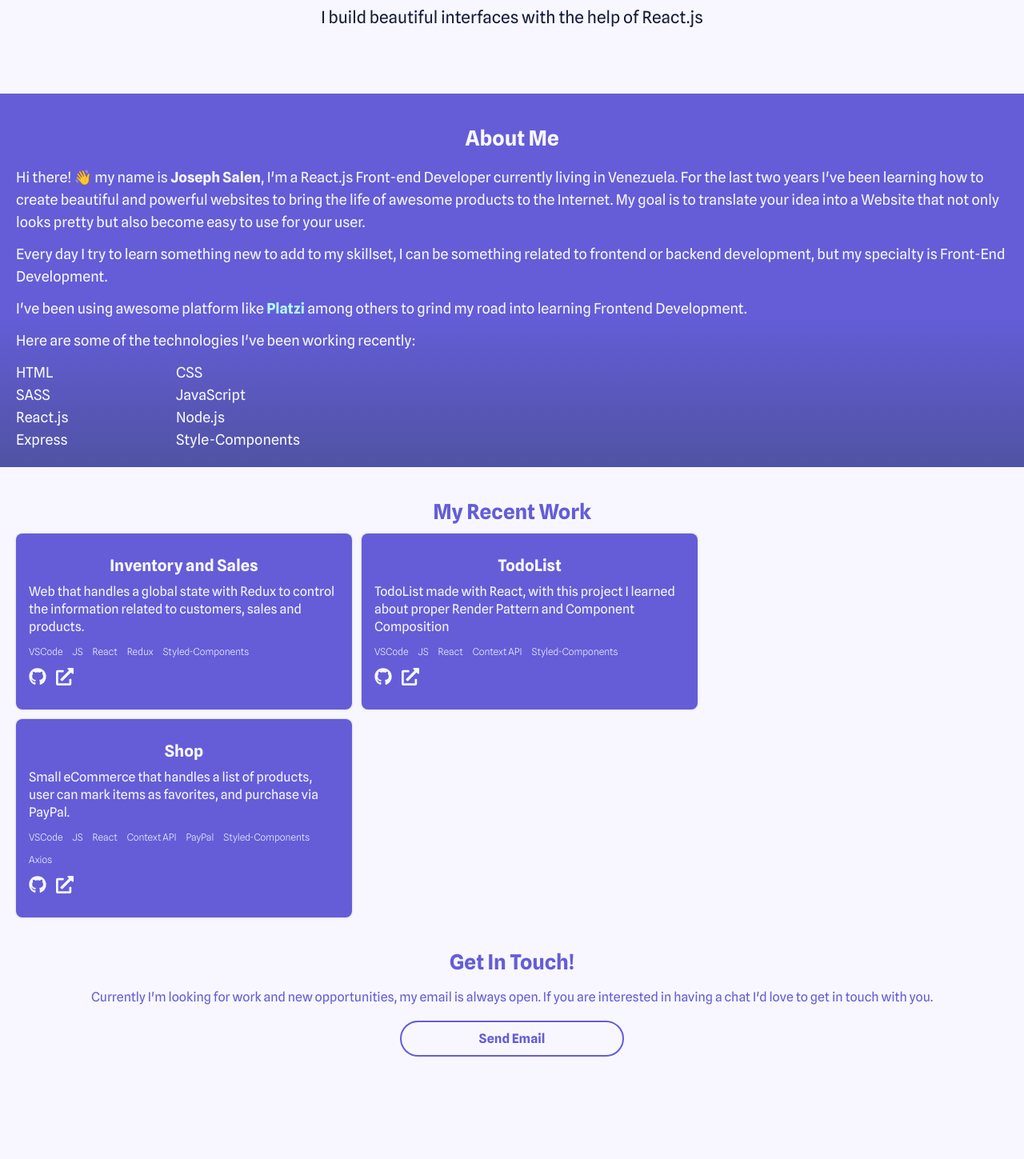
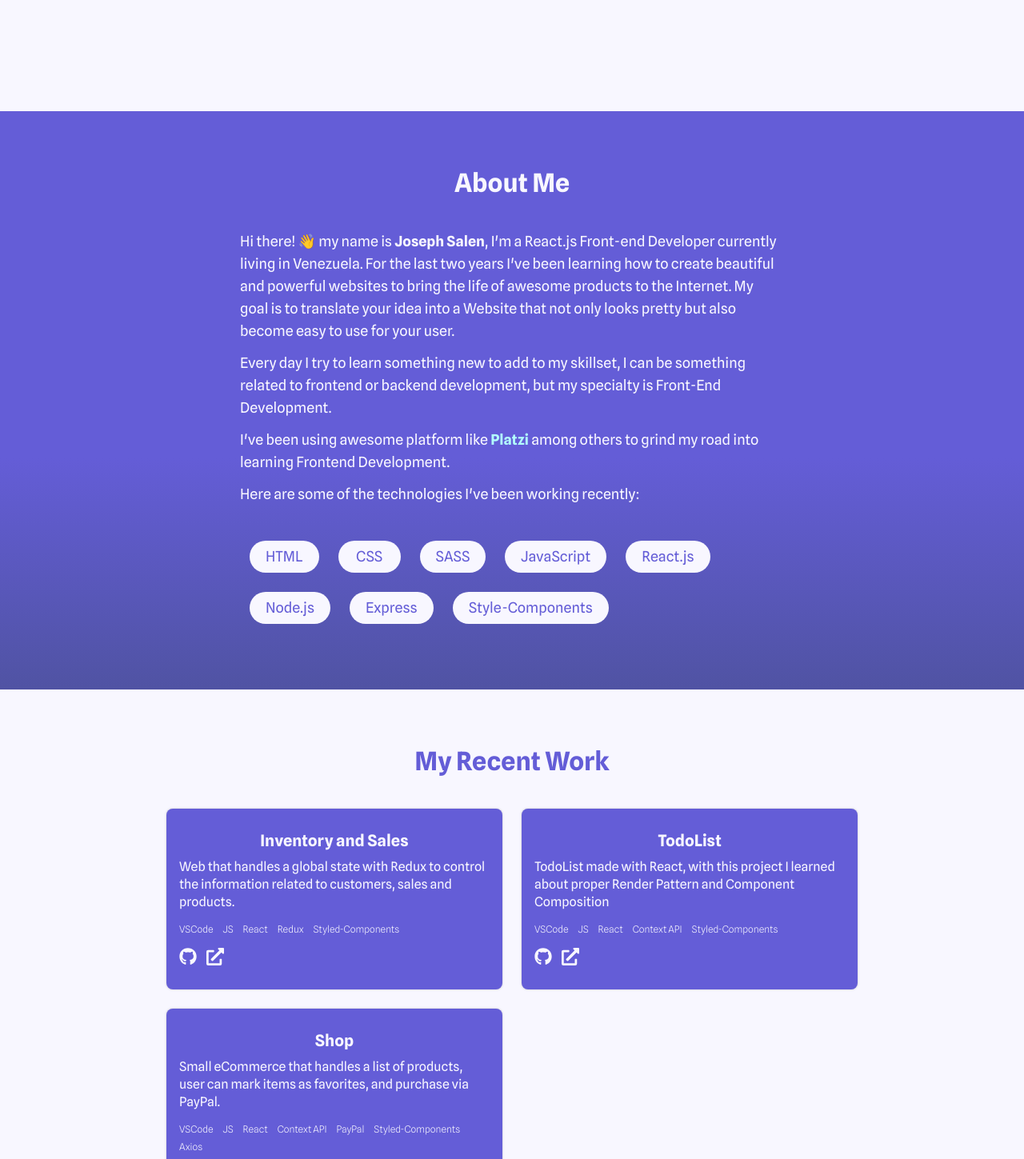
Before and after one commit to jsalen/personal-portfolio, a React (Create React App) app: page / in a window 1280 px wide. Shown: the part 421-1870 px from the top of the page at 80% size. Before the commit the page ends 1782 px from the top, so only its background shows below. Built offline with nearby package versions, Linux system fonts and the light colour scheme.

Commit message:
fix responsiviness

```diff
--- a/src/components/Navigation/styles.js
+++ b/src/components/Navigation/styles.js
@@ -3,19 +3,19 @@ import styled, { css } from 'styled-components'
 export const Nav = styled.nav`
   display: flex;
   align-items: center;
-  gap: 32px;
 `
 
 export const Link = styled.a`
   ${(props) =>
     props.responsive &&
     css`
-      display: none;
       width: 25px;
       height: 25px;
+      margin-right: 2.4rem;
+      display: none;
       font-size: 3rem;
+      color: #645dd7;
       cursor: pointer;
-      color: #645dd7;
       text-decoration: none;
       transition: color 0.2s;
 
--- a/src/components/WorkCard/index.js
+++ b/src/components/WorkCard/index.js
@@ -13,10 +13,10 @@ export const WorkCard = ({ name, description, tools, links }) => {
           ))}
         </ul>
         <div>
-          <a href={links.github}>
+          <a href={links.github} target='_blank' rel='noreferrer'>
             <FaGithub />
           </a>
-          <a href={links.demo}>
+          <a href={links.demo} target='_blank' rel='noreferrer'>
             <FaExternalLinkAlt />
           </a>
         </div>
--- a/src/components/WorkCard/styles.js
+++ b/src/components/WorkCard/styles.js
@@ -26,20 +26,23 @@ export const Footer = styled.footer`
   & ul {
     margin: 1.2rem 0;
     display: flex;
-    gap: 1.2rem;
     flex-wrap: wrap;
     list-style: none;
     font-size: 1.2rem;
-    line-height: 1.6rem;
+    line-height: 2.2rem;
     font-weight: 300;
+
+    & li {
+      margin-right: 1.2rem;
+    }
   }
 
   & div {
     display: flex;
-    gap: 1.2rem;
   }
 
   & svg {
+    margin-right: 1.2rem;
     font-size: 2.2rem;
     color: #f8f7ff;
     transition: color 0.3s ease;
--- a/src/containers/About/index.js
+++ b/src/containers/About/index.js
@@ -20,8 +20,10 @@ export const About = () => {
         </p>
         <p>
           I've been using awesome platform like{' '}
-          <a href='https://www.platzi.com/'>Platzi</a> among others to grind my
-          road into learning Frontend Development.
+          <a href='https://www.platzi.com/' target='_blank' rel='noreferrer'>
+            Platzi
+          </a>{' '}
+          among others to grind my road into learning Frontend Development.
         </p>
         <p>Here are some of the technologies I've been working recently:</p>
         <ul>
--- a/src/containers/About/styles.js
+++ b/src/containers/About/styles.js
@@ -2,7 +2,7 @@ import styled from 'styled-components'
 
 export const Container = styled.section`
   width: 100%;
-  padding: 4rem 2rem 2rem;
+  padding: 7rem 1.6rem;
   background: rgb(100, 93, 215);
   background: linear-gradient(
     180deg,
@@ -12,7 +12,8 @@ export const Container = styled.section`
   color: #f8f7ff;
 
   & h1 {
-    font-size: 2.6rem;
+    margin-bottom: 4rem;
+    font-size: 3.2rem;
     font-weight: 700;
     text-align: center;
   }
@@ -20,7 +21,8 @@ export const Container = styled.section`
 
 export const Content = styled.article`
   width: 100%;
-  margin-top: 2rem;
+  max-width: 680px;
+  margin: 0 auto;
   font-size: 1.8rem;
   font-weight: 400;
   line-height: 2.8rem;
@@ -39,8 +41,20 @@ export const Content = styled.article`
   }
 
   ul {
-    display: grid;
-    grid-template-columns: repeat(2, minmax(140px, 200px));
+    width: 100%;
+    margin: 2rem auto 0;
+    display: flex;
+    flex-wrap: wrap;
     list-style: none;
   }
+
+  ul li {
+    min-width: 78px;
+    padding: 0.6rem 2rem;
+    margin: 1.2rem;
+    color: #645dd7;
+    text-align: center;
+    background-color: #f8f7ff;
+    border-radius: 20px;
+  }
 `
--- a/src/containers/Contact/styles.js
+++ b/src/containers/Contact/styles.js
@@ -2,29 +2,31 @@ import styled from 'styled-components'
 
 export const Container = styled.section`
   width: 100%;
+  max-width: 920px;
   height: 100%;
-  padding: 0 2rem 4rem;
+  padding: 2rem 2rem 7rem;
   margin: 0 auto;
   display: flex;
   flex-direction: column;
   align-items: center;
-  gap: 1.8rem;
   color: #645dd7;
 
   & h1 {
-    font-size: 2.6rem;
+    margin-bottom: 2.4rem;
+    font-size: 3.2rem;
     font-weight: 700;
     text-align: center;value
   }
 
   & p {
-    font-size: 1.6rem;
+    margin-bottom: 2.4rem;
+    font-size: 1.8rem;
     font-weight: 400;
     line-height: 2.2rem;
   }
 
   & a {
     width: 80%;
-    max-width: 280px;
+    max-width: 220px;
   }
 `
--- a/src/containers/Intro/styles.js
+++ b/src/containers/Intro/styles.js
@@ -2,11 +2,19 @@ import styled from 'styled-components'
 
 export const Container = styled.section`
   width: 100%;
+  max-width: 960px;
+  margin: 0 auto;
   height: auto;
+  min-height: 500px;
   padding: 7rem 1.6rem;
   display: grid;
   grid-template-rows: 240px 1fr;
   place-items: center;
+
+  @media (min-width: 960px) {
+    grid-template-rows: auto;
+    grid-template-columns: 240px 1fr;
+  }
 `
 
 export const Figure = styled.figure`
--- a/src/containers/Work/styles.js
+++ b/src/containers/Work/styles.js
@@ -2,15 +2,15 @@ import styled from 'styled-components'
 
 export const Container = styled.section`
   width: 100%;
-  padding: 4rem 2rem;
+  padding: 7rem 2rem;
   background: #f8f7ff;
   color: #645dd7;
 
   & h1 {
-    font-size: 2.6rem;
+    font-size: 3.2rem;
     font-weight: 700;
     text-align: center;
-    margin-bottom: 1.2rem;
+    margin-bottom: 4rem;
   }
 `
 
@@ -18,5 +18,6 @@ export const CardContainer = styled.div`
   width: 100%;
   display: grid;
   grid-template-columns: repeat(auto-fill, minmax(280px, 420px));
-  grid-gap: 1.2rem;
+  justify-content: center;
+  grid-gap: 2.4rem;
 `
```
